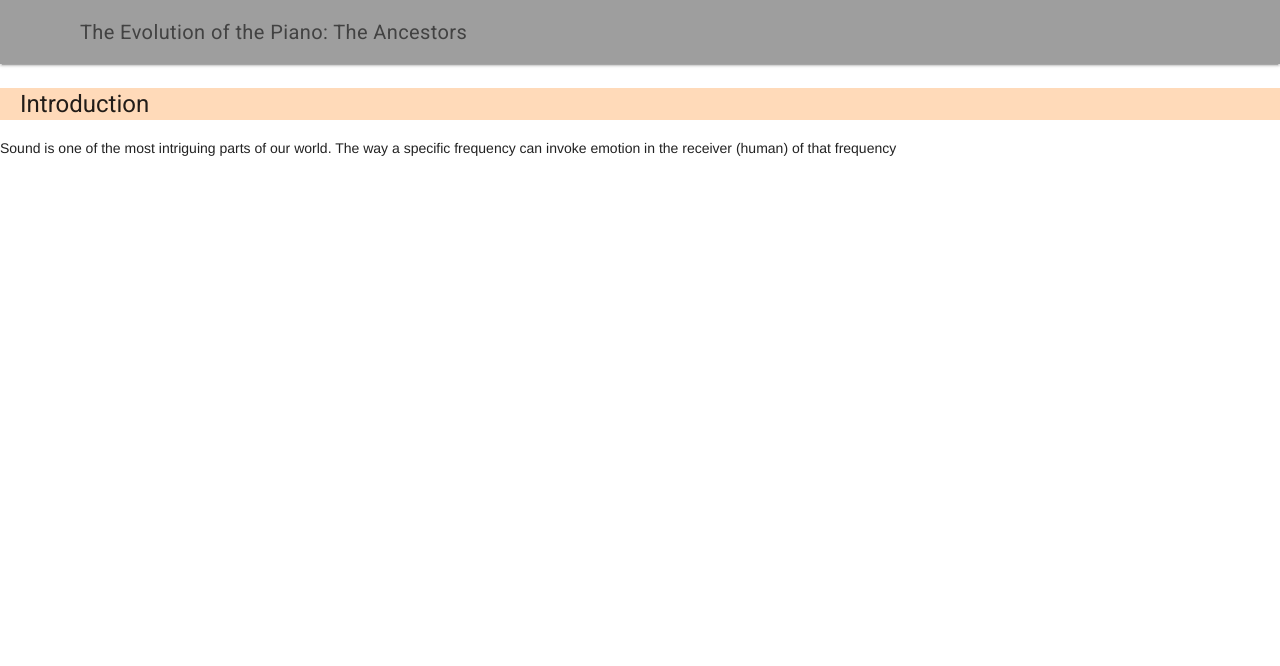
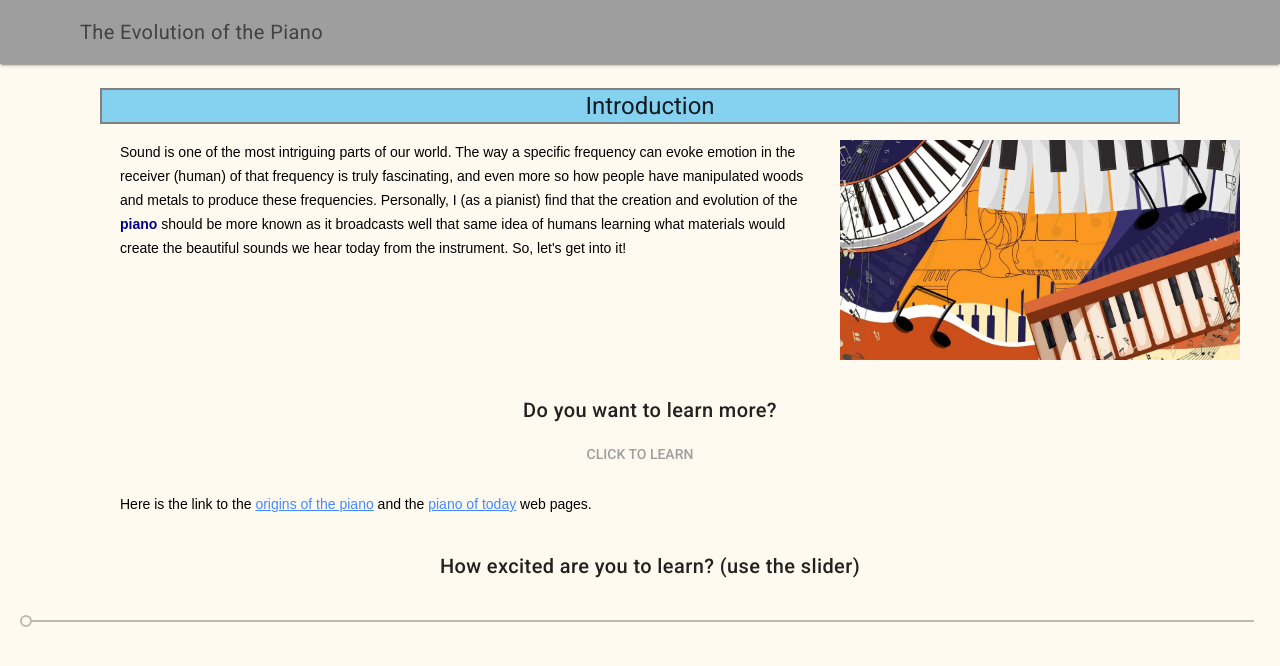
Before and after one commit to ICS20-Programming-ShylaO/Assign-01-HTML-Website, a plain HTML site: page index.html in a window 1280 px wide. Drawn offline with nearby package versions, Linux system fonts and the light colour scheme.

Commit message:
updated index, style.css, images, etc.

```diff
--- a/css/style.css
+++ b/css/style.css
@@ -3,7 +3,32 @@
  * This CSS file defines the style for index.html
 */
 
+body {
+  background-color: floralwhite;
+}
 h4 {
-  background-color: peachpuff;
+  background-color: rgb(132, 209, 240);
+  text-align: center;
+  border: 2px solid gray;
   padding-left: 20px;
+  margin-left: 100px;
+  margin-right: 100px;
 }
+
+h5 {
+  text-align: center;
+  padding-left: 20px;
+  margin-left: 100px;
+  margin-right: 100px;
+}
+
+p {
+  font-family: fantasy;
+  margin-left: 120px;
+  margin-right: 40px;
+  color: black;
+}
+
+img {
+  float: right;
+}
--- a/index.html
+++ b/index.html
@@ -26,12 +26,36 @@
 			<!-- Web page header -->
 	    <header class = "mdl-layout__header">
 	      <div class = "mdl-layout__header-row">
-	        <span class = "mdl-layout-title">The Evolution of the Piano: The Ancestors</span>
+	        <span class = "mdl-layout-title">The Evolution of the Piano</span>
 	      </div>
 	    </header>
       <!-- Container for Web Page Content -->
       <h4>Introduction</h4>
-      <p>Sound is one of the most intriguing parts of our world. The way a specific frequency can invoke emotion in the receiver (human) of that frequency </p>
+      <p><img src="./images/piano_intro.webp" alt="Piano picture" style="width: 400px; height: 220px; margin-left: 15px;">Sound is one of the most intriguing parts of our world. The way a specific frequency can evoke emotion in the receiver (human) of that frequency is truly fascinating, and even more so how people have manipulated woods and metals to produce these frequencies. Personally, I (as a pianist) find that the creation and evolution of the <span style="color: darkblue; font-weight: bold;">piano</span> should be more known as it broadcasts well that same idea of humans learning what materials would create the beautiful sounds we hear today from the instrument. So, let's get into it!</p>
+
+      <script>
+        function myButtonClicked() {
+          alert("Then click the links below!")
+        }
+      </script>
+
+      <!-- Primary-colored flat button -->
+      <h5>Do you want to learn more?</h5>
+      <button onclick="myButtonClicked()" class="mdl-button mdl-js-button mdl-button--primary">
+  Click to Learn
+      </button>
+      <br>
+      <p>
+        Here is the link to the <a href="./piano_begin.html">origins of the piano</a> and the <a href="./piano_today.html">piano of today</a> web pages.
+      </p>
+      <!-- Default Slider -->
+      <h5>How excited are you to learn? (use the slider)</h5>
+      <br>
+<input class="mdl-slider mdl-js-slider" type="range"
+  min="0" max="100" value="0" tabindex="0">
+      <br><br><br>
+      <p>
+      </p>
     </div>
   </body>
 </html>
```
Also changed, not shown: piano_begin.html (added, +1 -0 lines), piano_today.html (added, +1 -0 lines), images/piano_intro.webp (added).
